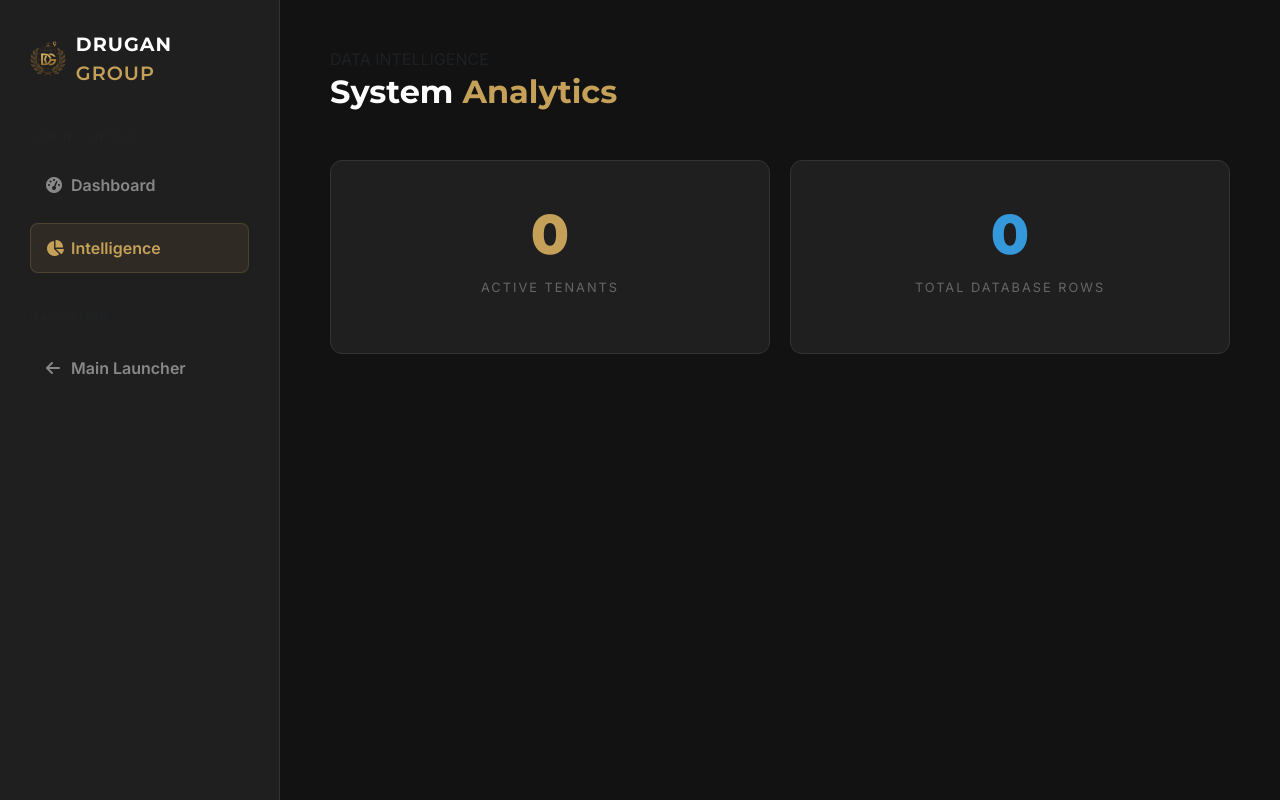
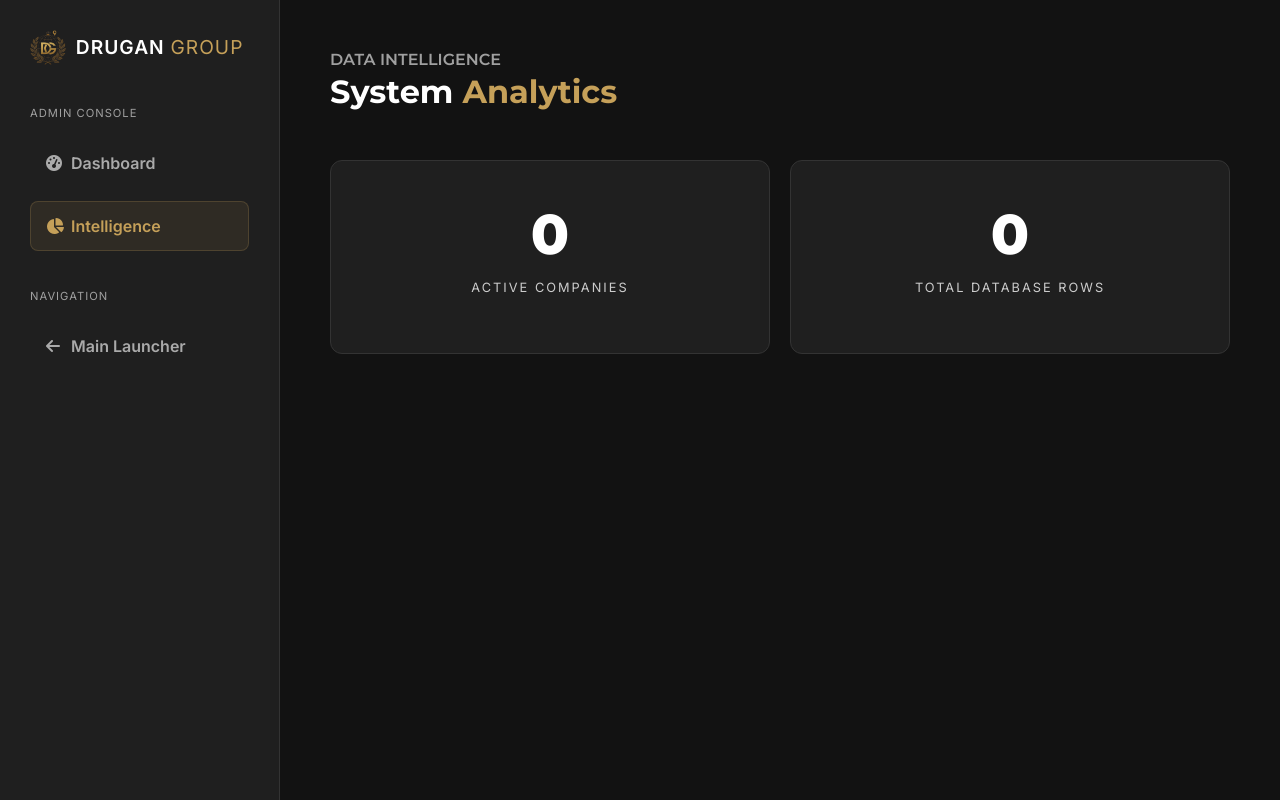
Before and after one commit to DruganGroup/DruganGroup-Website, a Flask app: page /super-admin/analytics in a window 1280 px wide. Run offline with Flask 3, Linux system fonts and the light colour scheme; the visitor is signed in with stand-in values (Sample User, id 1); data that the repository does not hold is empty; some libraries are stand-ins or nearby versions.

Commit message:
Update super_admin_analytics.html

```diff
--- a/templates/admin/super_admin_analytics.html
+++ b/templates/admin/super_admin_analytics.html
@@ -17,15 +17,19 @@
             --border-light: #333;
         }
 
+        /* --- VISIBILITY FIXES --- */
         body {
             background-color: var(--bg-dark);
             color: var(--text-main);
             font-family: 'Inter', sans-serif;
         }
 
-        h1, h2, h3, h4, h5, .brand {
+        h1, h2, h3, h4, h5, h6 {
+            color: #ffffff !important; /* Force all headings white */
             font-family: 'Montserrat', sans-serif;
         }
+
+        .text-muted { color: #a0a0a0 !important; } /* Make muted text readable */
 
         /* SIDEBAR */
         .sidebar {
@@ -55,7 +59,7 @@
             display: flex;
             align-items: center;
             padding: 12px 15px;
-            color: #888;
+            color: #aaa; /* Lighter grey */
             text-decoration: none;
             border-radius: 8px;
             margin-bottom: 5px;
@@ -110,7 +114,7 @@
             display: flex; justify-content: space-between; align-items: center;
             padding: 8px 0;
             border-bottom: 1px solid #333;
-            color: #aaa;
+            color: #ccc; /* Lighter text for rows */
             font-size: 0.9rem;
         }
         .stat-row:last-child { border-bottom: none; }
@@ -131,7 +135,15 @@
             text-align: center; padding: 40px;
         }
         .big-stat h1 { font-size: 3.5rem; color: var(--primary-gold); margin: 0; font-weight: 800; }
-        .big-stat p { text-transform: uppercase; color: #666; font-size: 0.8rem; letter-spacing: 2px; margin-top: 10px; }
+
+        /* FIX FOR INVISIBLE LABELS */
+        .big-stat p {
+            text-transform: uppercase;
+            color: #ccc; /* Was #666, now readable */
+            font-size: 0.8rem;
+            letter-spacing: 2px;
+            margin-top: 10px;
+        }
     </style>
 </head>
 <body>
@@ -170,7 +182,7 @@
         <div class="big-stat-grid">
             <div class="admin-card big-stat">
                 <h1>{{ data|length }}</h1>
-                <p>Active Tenants</p>
+                <p>Active Companies</p>
             </div>
 
             <div class="admin-card big-stat">
```
